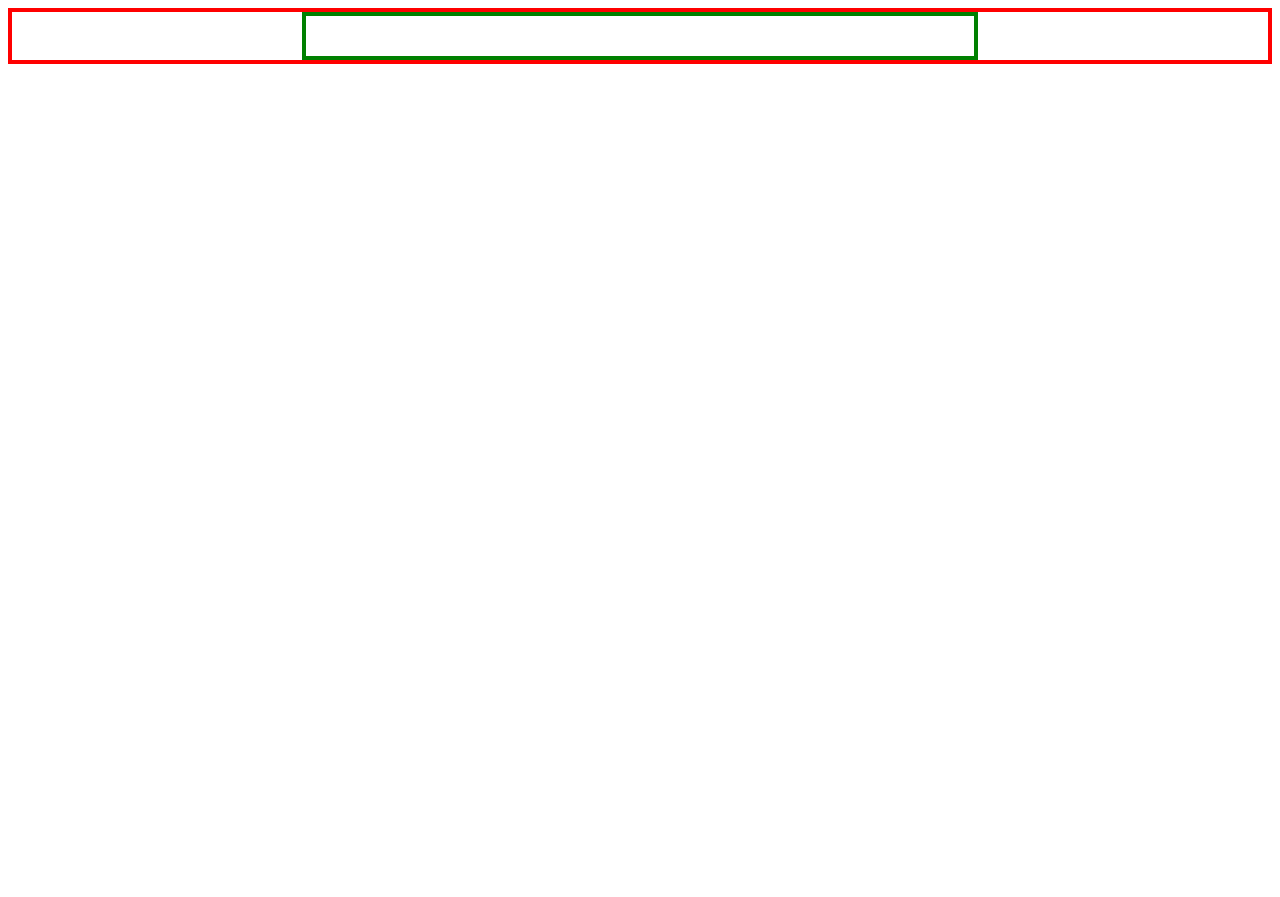
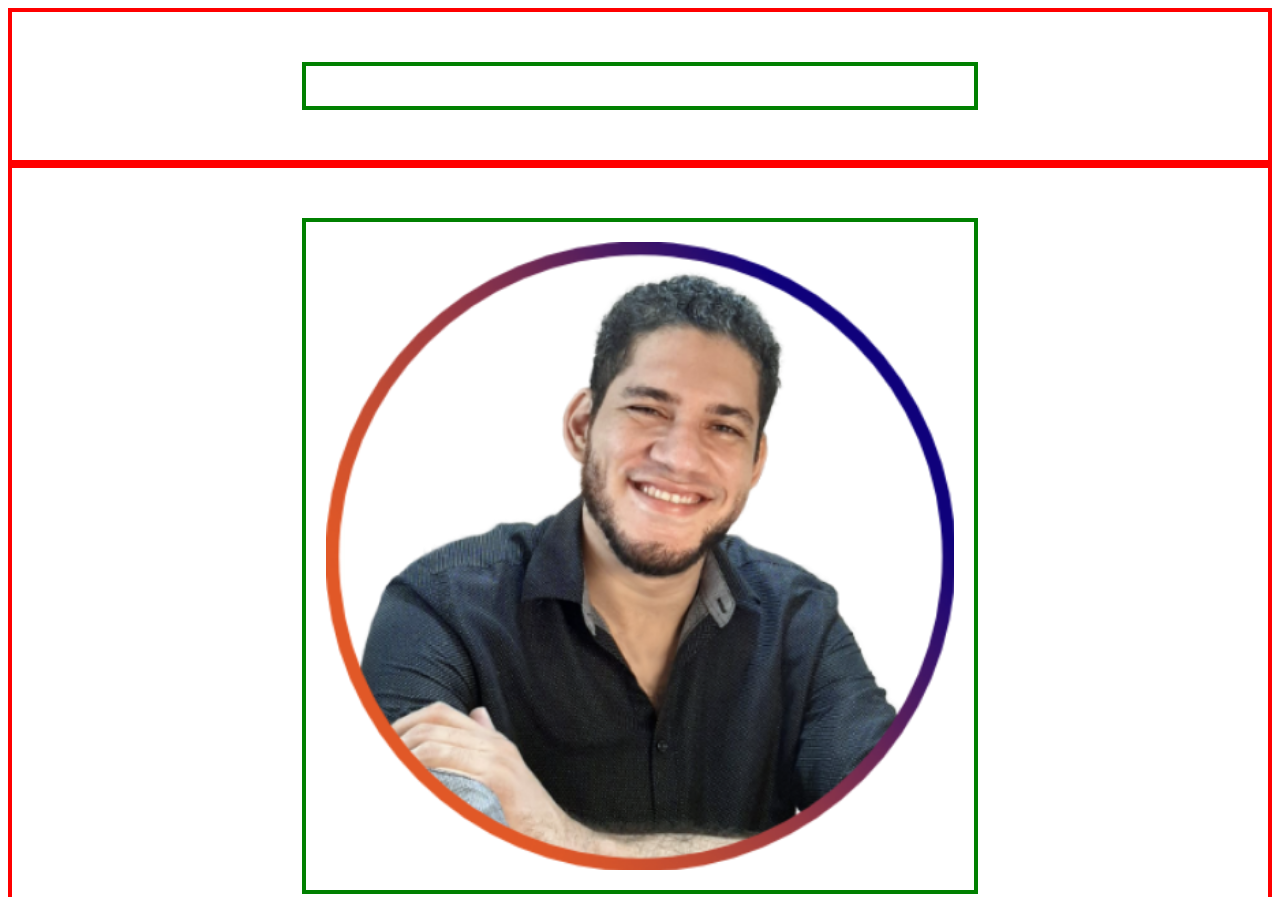
Before and after one commit to WinserEX/MetaFrontEnd, a plain HTML site: page styles/styling.html in a window 1280 px wide. Shown: the top 897 px of the page. Before the commit the page ends 800 px from the top, so only its background shows below. Drawn offline with Linux system fonts and the light colour scheme.

Commit message:
Will add div centering functionality to both block and inline elements

```diff
--- a/styles/styles.css
+++ b/styles/styles.css
@@ -1,10 +1,15 @@
 .parent {
     border: 4px solid red;
+
   }
 
   .child {
+    display: block;
     width: 50%;
     padding: 20px;
     border: 4px solid green;
-    margin: auto;
+    margin-left: auto;
+    margin-right: auto;
+    margin-top: 50px;
+    margin-bottom: 50px;
   }
--- a/styles/styling.html
+++ b/styles/styling.html
@@ -12,6 +12,11 @@
             <div class="child">
             </div>
         </div>
+
+        <div class="parent">
+            <img src="./assets/winser.png" class="child">
+        </div>
+
         <script src="styles.js"></script>
     </body>
 </html>
```
Also changed, not shown: styles/assets/winser.png (added). Lines whose indentation alone changed are shown as unchanged.
